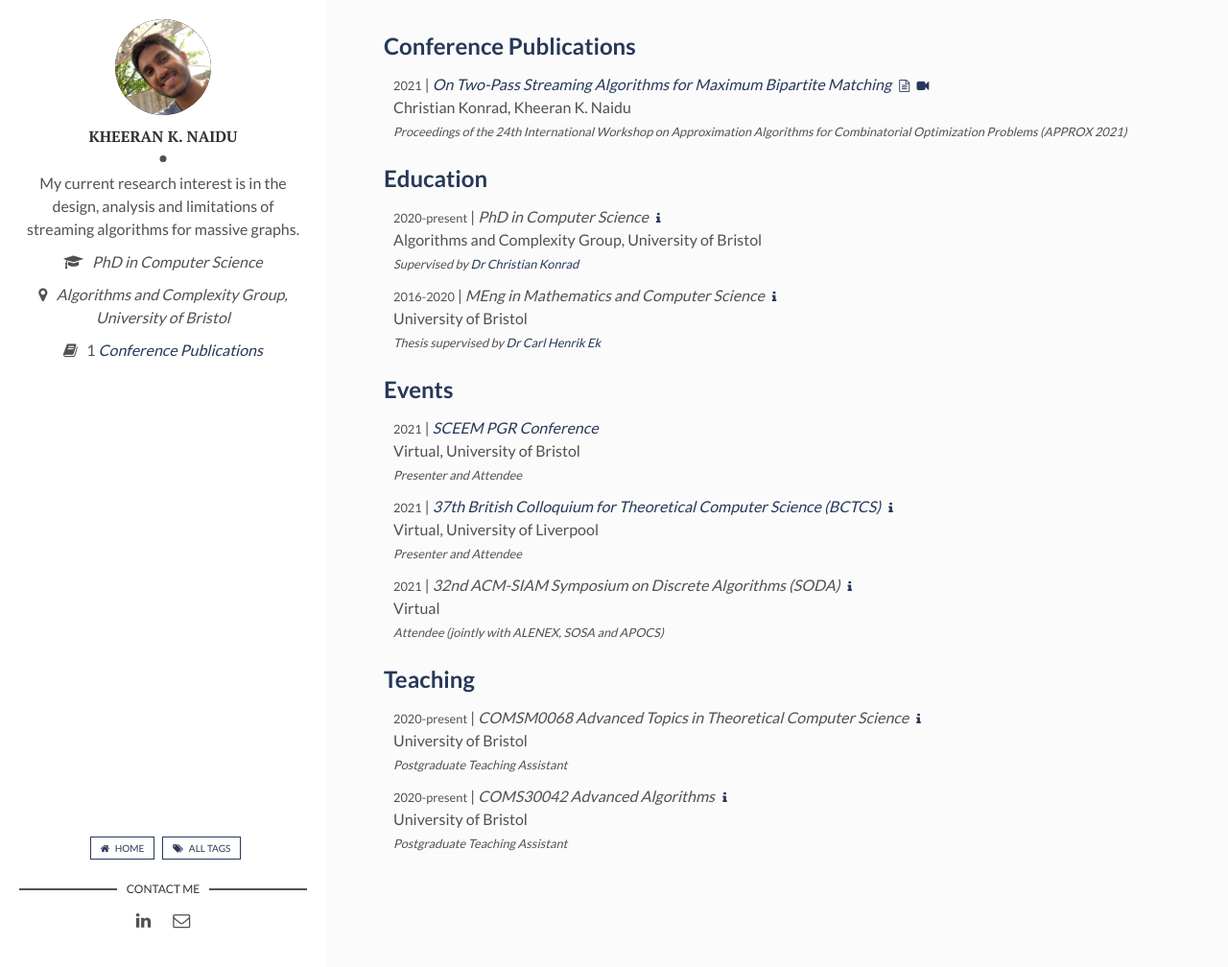
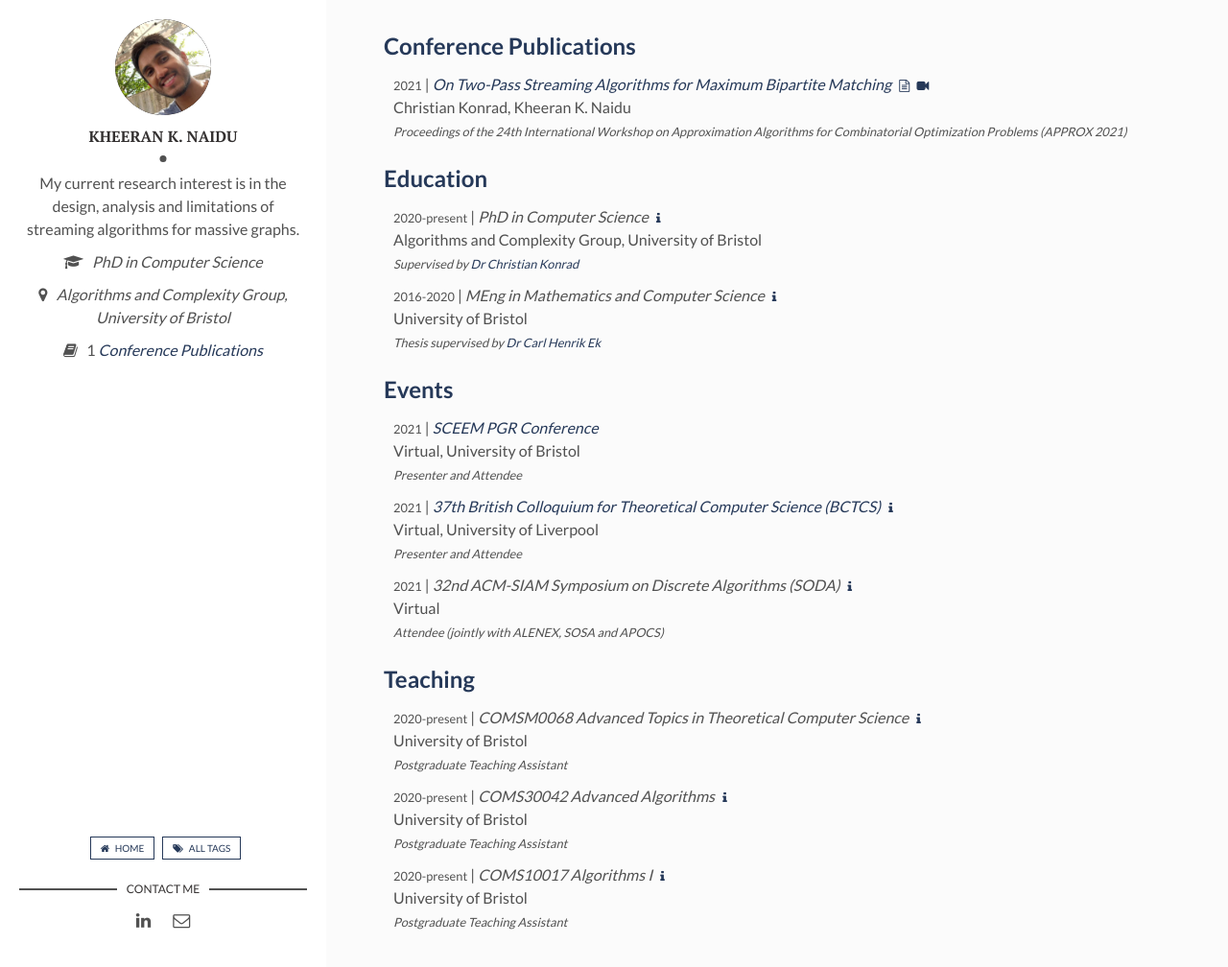
Before and after one commit to kheeran/kheeran.github.io, a Jekyll site: the page built from index.html, in a window 1280 px wide and 1022 px high. Shown: the top 1008 px of the window at 96% size. Built offline with Jekyll 4.4.1, drawn with Linux system fonts in a browser that asks for light colours; the list of posts is cut into pages by our own code.

Commit message:
rename post files + show active teaching positions only

```diff
--- a/_posts/2020-10-01-COMS10017.markdown
+++ b/_posts/2020-10-01-postgrad-COMS10017.markdown
@@ -2,10 +2,9 @@
 layout: post
 
 title: COMS10017 Algorithms I
-year: 2020-2021
+year: 2020-present
 subtitle: University of Bristol
 description: Postgraduate Teaching Assistant
 info: https://www.bris.ac.uk/unit-programme-catalogue/UnitDetails.jsa?ayrCode=20%2F21&unitCode=COMS10017
 tags: [Teaching]
-hidden: True
 ---
```
Also changed, not shown: _posts/2018-10-01-undergrad-COMS12200.markdown (renamed from _posts/2018-10-01-COMS12200.markdown), _posts/2019-10-01-undergrad-COMS10003.markdown (renamed from _posts/2019-10-01-COMS10003-undergrad.markdown), _posts/2019-10-01-undergrad-COMS20002.markdown (renamed from _posts/2019-10-01-COMS20002.markdown), _posts/2019-10-01-undergrad-COMSM1302.markdown (renamed from _posts/2019-10-01-COMSM1302.markdown), _posts/2020-10-01-postgrad-COMS10013.markdown (renamed from _posts/2020-10-01-COMS10013-postgrad.markdown), _posts/2020-10-01-postgrad-COMS30042.markdown (renamed from _posts/2020-10-01-COMS30042.markdown), _posts/2020-10-01-postgrad-COMSM0068.markdown (renamed from _posts/2020-10-01-COMSM0068.markdown).
